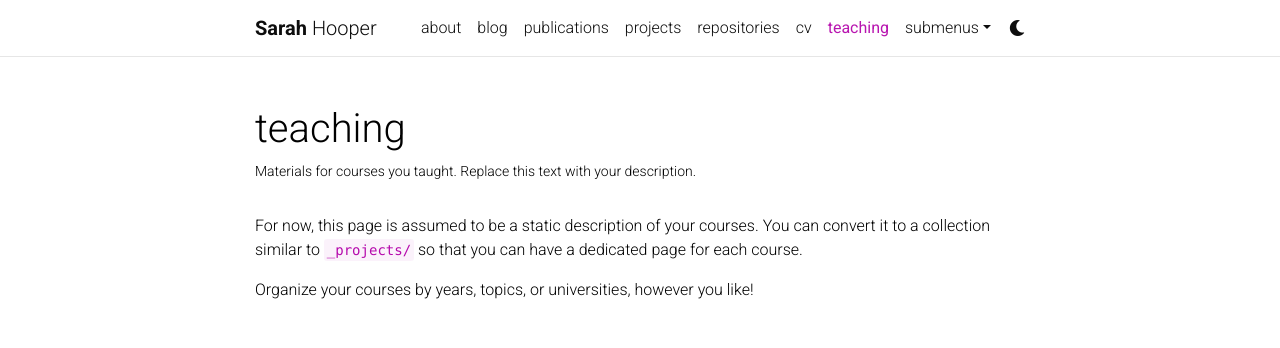
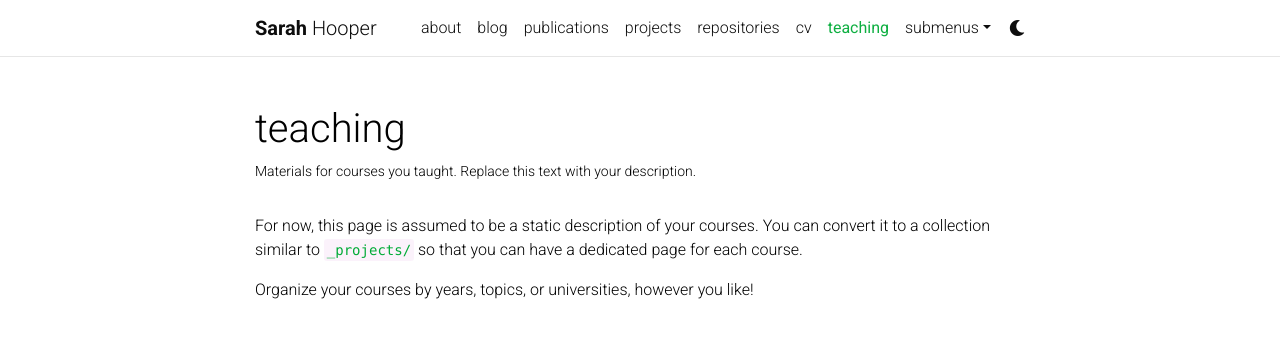
Before and after one commit to sarahmhooper/sarahmhooper.github.io, a Jekyll site: the page built from _pages/teaching.md, in a window 1280 px wide. Shown: the top 348 px of the page. Built offline with Jekyll 4.4.1, drawn with Linux system fonts in a browser that asks for light colours; comment, search, counter and statistics services are not loaded; a style sheet for code colours, icons or effects is not loaded.

Commit message:
Change theme color

```diff
--- a/_sass/_themes.scss
+++ b/_sass/_themes.scss
@@ -7,7 +7,7 @@
   --global-code-bg-color: #{$code-bg-color-light};
   --global-text-color: #{$black-color};
   --global-text-color-light: #{$grey-color};
-  --global-theme-color: #{$purple-color};
+  --global-theme-color: #{$green-color};
   --global-hover-color: #{$purple-color};
   --global-footer-bg-color: #{$grey-color-dark};
   --global-footer-text-color: #{$grey-color-light};
```
